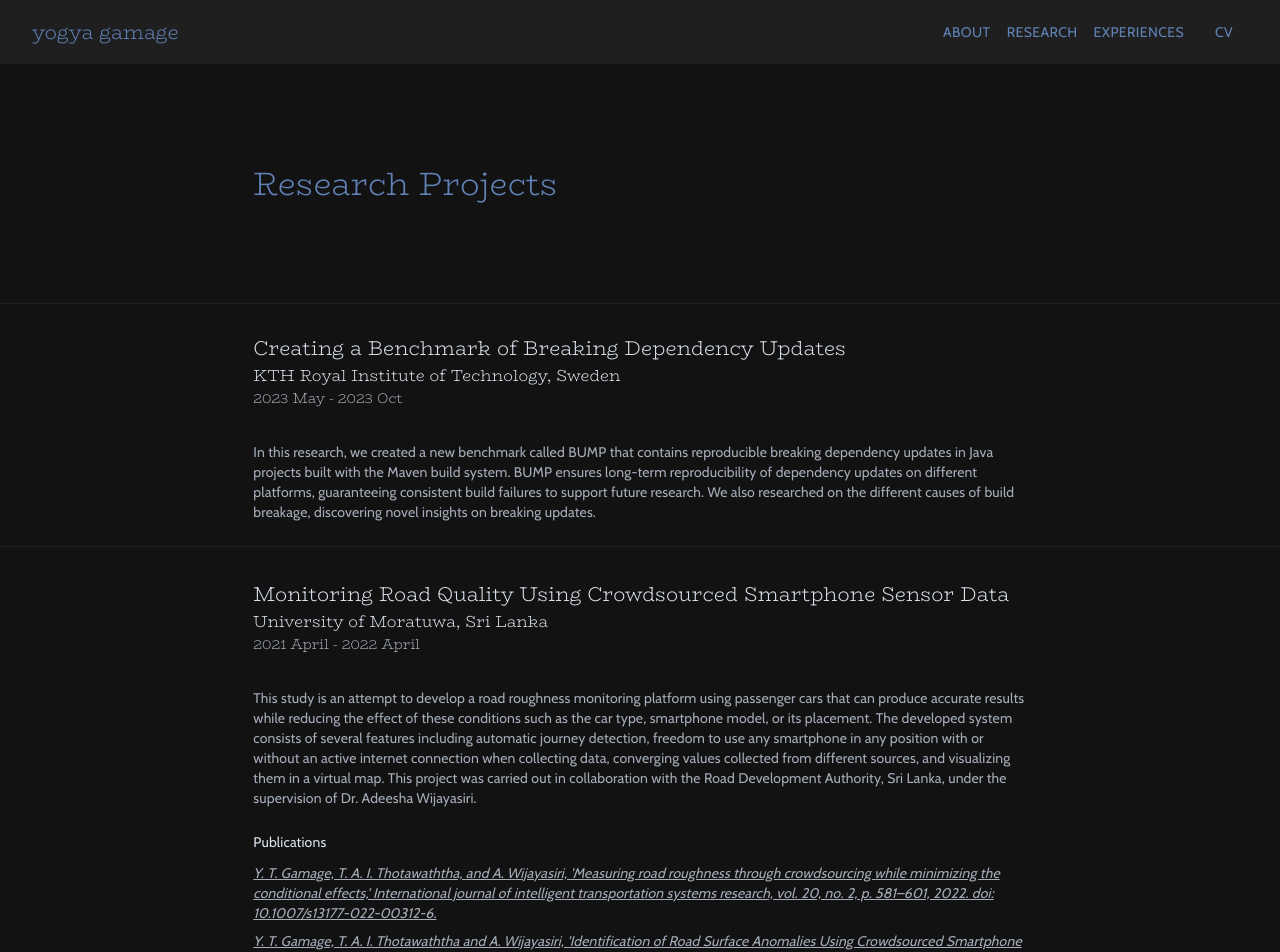
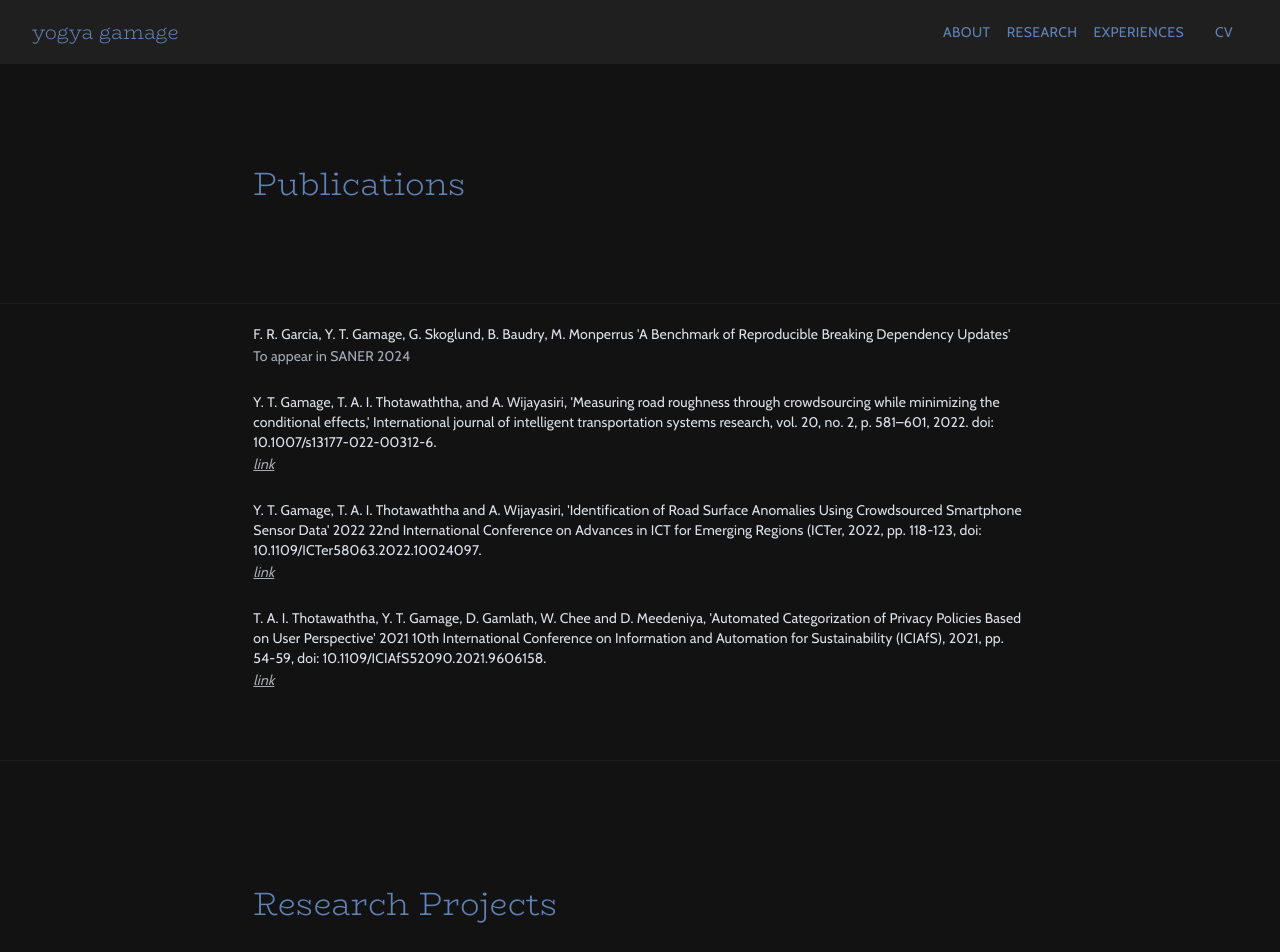
Before and after one commit to yogyagamage/portfolio, a Next.js app: page /research in a window 1280 px wide. Shown: the top 952 px of the page. Built offline with nearby package versions, Linux system fonts and the light colour scheme.

Commit message:
add research section

```diff
--- a/pages/research.tsx
+++ b/pages/research.tsx
@@ -1,20 +1,26 @@
-import React from "react";
+import CommonDivider from "../utils/components/common/commonDivider";
 import MainGrid from "../utils/components/common/mainGrid";
 import NavBar from "../utils/components/common/navBar";
 import Title from "../utils/components/common/title";
 import ProjectSection from "../utils/components/pages/projects/projectSection";
+import PublicationsSection from "../utils/components/pages/publications/publicationsSection";
 import projectsConfig from "../utils/data/research.json";
-import ExperienceSection from "../utils/components/pages/experiences/experienceSection";
 
 export default function Projects() {
     return (
         <>
             <NavBar />
-            <Title title={ projectsConfig.pageTitle } />
+            <Title title={ projectsConfig.publication.pageTitle } />
             <MainGrid>
-                <ProjectSection researches={ projectsConfig.projects }/>
+                <PublicationsSection publications={ projectsConfig.publication.publications }/>
+            </MainGrid>
+
+            <CommonDivider />
+
+            <Title title={ projectsConfig.research.pageTitle } />
+            <MainGrid>
+                <ProjectSection researches={ projectsConfig.research.projects }/>
             </MainGrid>
         </>
-
     );
 }
--- /dev/null
+++ b/styles/publicationsSections.module.css
@@ -0,0 +1,3 @@
+.publication-link {
+    display: inline;
+}
--- a/utils/components/common/mainGrid.tsx
+++ b/utils/components/common/mainGrid.tsx
@@ -23,7 +23,6 @@ export default function MainGrid(prop) {
                     sx={ {
                         borderLeft: "var(--Grid-borderWidth) solid",
                         borderRight: "var(--Grid-borderWidth) solid",
-                        minHeight: "66vh",
                         padding: "20px 40px"
                     } }
                 >
--- /dev/null
+++ b/utils/components/pages/publications/publicationsSection.tsx
@@ -0,0 +1,55 @@
+import Typography from "@mui/material/Typography";
+import styles from "../../../../styles/publicationsSections.module.css";
+
+export default function PublicationsSection({ publications }) {
+
+    return (
+        <>
+            {
+                publications.map((publication) => (
+                    <SinglePublication
+                        key={ publication.title }
+                        publication={ publication } />
+                ))
+            }
+        </>
+    );
+}
+
+function SinglePublication({ publication }) {
+
+    return (
+        <>
+            <div>
+                <Typography variant="body2" color="text.primary">
+                    { publication.title }
+                </Typography>
+                {
+                    publication.status && (
+                        <Typography
+                            className={ styles["publication-link"] }
+                            variant="body2"
+                            color="text.secondary"
+                            display="inline"
+                        >
+                            { publication.status }
+                        </Typography>
+                    )
+                }
+                {
+                    publication.link && (
+                        <Typography
+                            className={ styles["publication-link"] }
+                            variant="body2"
+                            color="text.secondary"
+                            display="inline"
+                        >
+                            <a href={ publication.link } target="_blank" rel="noreferrer"><u><i>link</i></u></a>
+                        </Typography>
+                    )
+                }
+            </div>
+            <br/>
+        </>
+    );
+}
--- a/utils/data/research.json
+++ b/utils/data/research.json
@@ -1,4 +1,26 @@
 {
+    "publication": {
+        "pageTitle": "Publications",
+        "publications": [
+            {
+                "title": "F. R. Garcia, Y. T. Gamage, G. Skoglund, B. Baudry, M. Monperrus 'A Benchmark of Reproducible Breaking Dependency Updates'",
+                "status": "To appear in SANER 2024"
+            },
+            {
+                "title": "Y. T. Gamage, T. A. I. Thotawaththa, and A. Wijayasiri, 'Measuring road roughness through crowdsourcing while minimizing the conditional effects,' International journal of intelligent transportation systems research, vol. 20, no. 2, p. 581–601, 2022. doi: 10.1007/s13177-022-00312-6.",
+                "link": "https://link.springer.com/article/10.1007/s13177-022-00312-6"
+            },
+            {
+                "title": "Y. T. Gamage, T. A. I. Thotawaththa and A. Wijayasiri, 'Identification of Road Surface Anomalies Using Crowdsourced Smartphone Sensor Data' 2022 22nd International Conference on Advances in ICT for Emerging Regions (ICTer, 2022, pp. 118-123, doi: 10.1109/ICTer58063.2022.10024097.",
+                "link": "https://ieeexplore.ieee.org/document/10024097"
+            },
+            {
+                "title": "T. A. I. Thotawaththa, Y. T. Gamage, D. Gamlath, W. Chee and D. Meedeniya, 'Automated Categorization of Privacy Policies Based on User Perspective' 2021 10th International Conference on Information and Automation for Sustainability (ICIAfS), 2021, pp. 54-59, doi: 10.1109/ICIAfS52090.2021.9606158.",
+                "link": "https://link.springer.com/article/10.1007/s13177-022-00312-6"
+            }
+        ]
+    },
+    "research": {
         "pageTitle": "Research Projects",
         "projects": [
             {
@@ -20,19 +42,6 @@
                         "body": "This study is an attempt to develop a road roughness monitoring platform using passenger cars that can produce accurate results while reducing the effect of these conditions such as the car type, smartphone model, or its placement. The developed system consists of several features including automatic journey detection, freedom to use any smartphone in any position with or without an active internet connection when collecting data, converging values collected from different sources, and visualizing them in a virtual map. This project was carried out in collaboration with the Road Development Authority, Sri Lanka, under the supervision of Dr. Adeesha Wijayasiri."
                     },
                     {
-                    "title": "Publications",
-                    "links": [
-                        {
-                            "title": "Y. T. Gamage, T. A. I. Thotawaththa, and A. Wijayasiri, 'Measuring road roughness through crowdsourcing while minimizing the conditional effects,' International journal of intelligent transportation systems research, vol. 20, no. 2, p. 581–601, 2022. doi: 10.1007/s13177-022-00312-6.",
-                            "link": "https://link.springer.com/article/10.1007/s13177-022-00312-6"
-                        },
-                        {
-                            "title": "Y. T. Gamage, T. A. I. Thotawaththa and A. Wijayasiri, 'Identification of Road Surface Anomalies Using Crowdsourced Smartphone Sensor Data' 2022 22nd International Conference on Advances in ICT for Emerging Regions (ICTer, 2022, pp. 118-123, doi: 10.1109/ICTer58063.2022.10024097.",
-                            "link": "https://ieeexplore.ieee.org/document/10024097"
-                        }
-                    ]
-                },
-                {
                         "title": "Presentation of the paper 'Identification of Road Surface Anomalies Using Crowdsourced Smartphone Sensor Data' at ICTer, 2022.",
                         "presentations": [
                             {
@@ -51,15 +60,6 @@
                         "body": "This study aims to propose an approach to convey privacy policies in a way that a common user can comprehend. We identified 10 categories to classify headers and sections of privacy policies, selected after considering both the users' and domain experts' views. We also experimented on creating automated privacy policy classification models using BERT, SVM, Naive Bayes, and BiLSTM. This project was done in collaboration with Sieve Singapore under the supervision of Prof. Dulani Meedeniya."
                     },
                     {
-                    "title": "Publications",
-                    "links": [
-                        {
-                            "title": "T. A. I. Thotawaththa, Y. T. Gamage, D. Gamlath, W. Chee and D. Meedeniya, 'Automated Categorization of Privacy Policies Based on User Perspective' 2021 10th International Conference on Information and Automation for Sustainability (ICIAfS), 2021, pp. 54-59, doi: 10.1109/ICIAfS52090.2021.9606158.",
-                            "link": "https://link.springer.com/article/10.1007/s13177-022-00312-6"
-                        }
-                    ]
-                },
-                {
                         "title": "Presentation of the paper 'Automated Categorization of Privacy Policies Based on User Perspective' at ICIAFS, 2021.",
                         "presentations": [
                             {
@@ -71,3 +71,4 @@
             }
         ]
     }
+}
```
Lines whose indentation alone changed are shown as unchanged.
